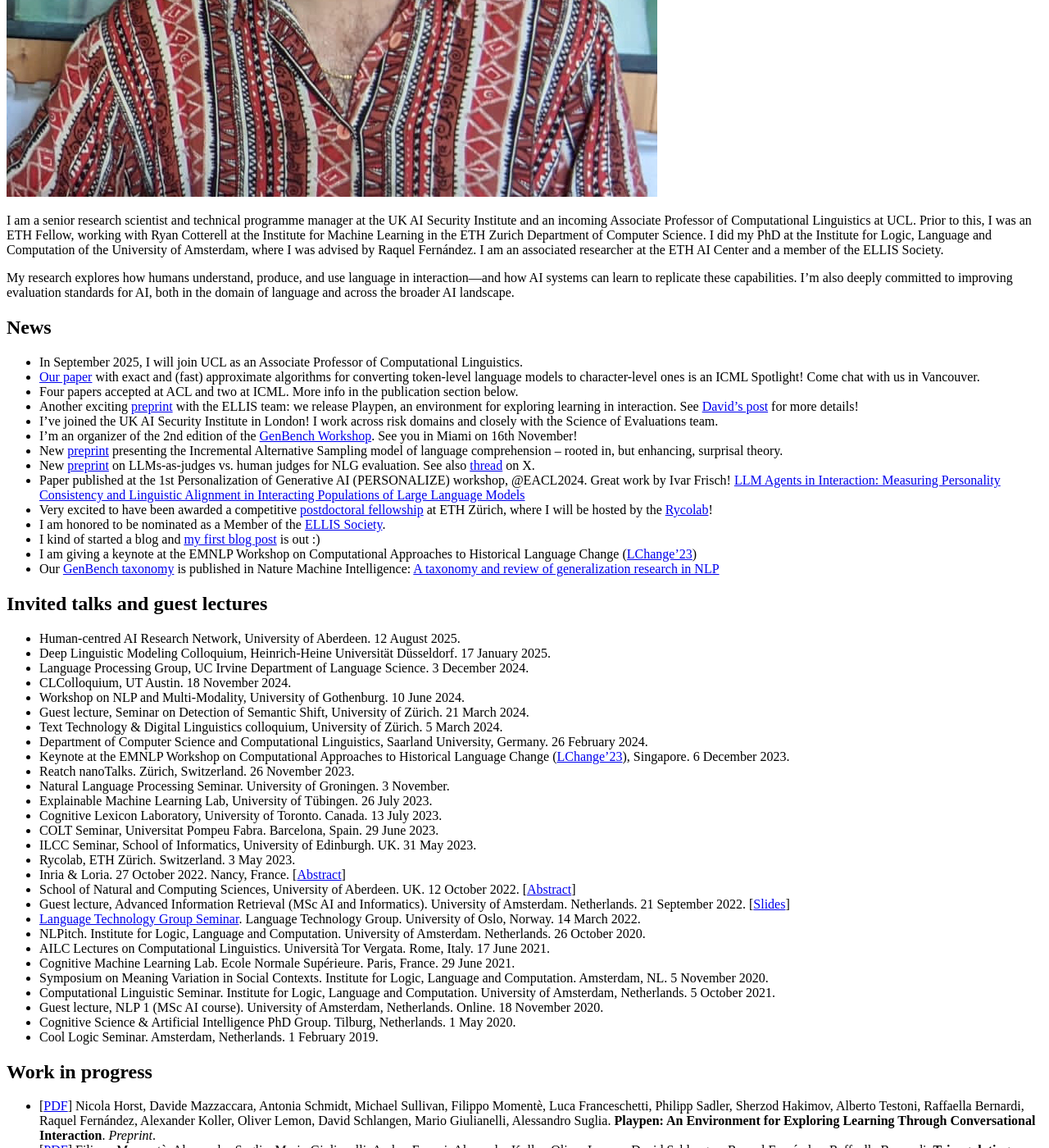
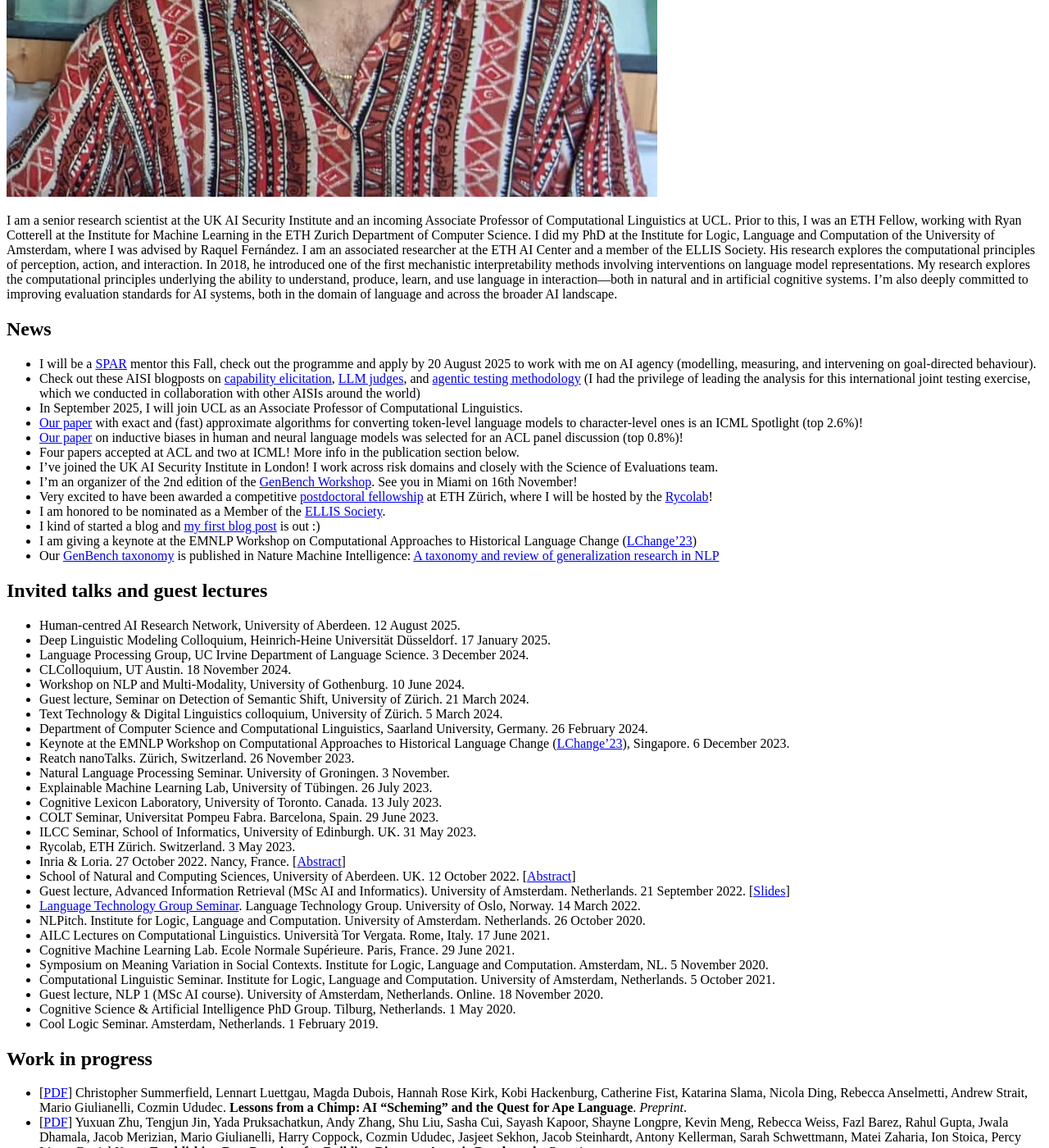
Before and after one commit to glnmario/glnmario.github.io, a Jekyll site: the page built from index.md, in a window 1280 px wide and 1400 px high, scrolled down 738 px. Shown: the whole window at 82% size. Built offline with Jekyll 4.4.1, drawn with Linux system fonts in a browser that asks for light colours; some of the changed text lies outside the part shown.

Commit message:
Update index.md

```diff
--- a/index.md
+++ b/index.md
@@ -6,10 +6,10 @@ layout: default
 
 
 <!--## About me-->
-I am a senior research scientist and technical programme manager at the UK AI Security Institute and an incoming Associate Professor of Computational Linguistics at UCL. Prior to this, I was an ETH Fellow, working with Ryan Cotterell at the Institute for Machine Learning in the ETH Zurich Department of Computer Science. I did my PhD at the Institute for Logic, Language and Computation of the University of Amsterdam, where I was advised by Raquel Fernández.
+I am a senior research scientist at the UK AI Security Institute and an incoming Associate Professor of Computational Linguistics at UCL. Prior to this, I was an ETH Fellow, working with Ryan Cotterell at the Institute for Machine Learning in the ETH Zurich Department of Computer Science. I did my PhD at the Institute for Logic, Language and Computation of the University of Amsterdam, where I was advised by Raquel Fernández.
 I am an associated researcher at the ETH AI Center and a member of the ELLIS Society.
-
-My research explores how humans understand, produce, and use language in interaction—and how AI systems can learn to replicate these capabilities. I'm also deeply committed to improving evaluation standards for AI, both in the domain of language and across the broader AI landscape.
+His research explores the computational principles of perception, action, and interaction. In 2018, he introduced one of the first mechanistic interpretability methods involving interventions on language model representations.
+My research explores the computational principles underlying the ability to understand, produce, learn, and use language in interaction---both in natural and in artificial cognitive systems. I'm also deeply committed to improving evaluation standards for AI systems, both in the domain of language and across the broader AI landscape.
 
 <!--I study language and information processing using tools from machine learning, linguistics, information theory, and cognitive science.
 
@@ -34,21 +34,26 @@ Currently I study Artificial Intelligence at the University of Amsterdam.
 -->
 
 ## News
+- I will be a [SPAR](https://sparai.org/) mentor this Fall, check out the programme and apply by 20 August 2025 to work with me on AI agency (modelling, measuring, and intervening on goal-directed behaviour).
+- Check out these AISI blogposts on [capability elicitation](https://www.aisi.gov.uk/work/our-approach-to-ai-capability-elicitation), [LLM judges](https://www.aisi.gov.uk/work/llm-judges-on-trial-a-new-statistical-framework-to-assess-autograders), and [agentic testing methodology](https://www.aisi.gov.uk/work/international-joint-testing-exercise-agentic-testing) (I had the privilege of leading the analysis for this international joint testing exercise, which we conducted in collaboration with other AISIs around the world)
 - In September 2025, I will join UCL as an Associate Professor of Computational Linguistics.
-- [Our paper](https://doi.org/10.48550/arXiv.2412.03719) with exact and (fast) approximate algorithms for converting token-level language models to character-level ones is an ICML Spotlight! Come chat with us in Vancouver.
-- Four papers accepted at ACL and two at ICML. More info in the publication section below.
-- Another exciting [preprint](https://arxiv.org/abs/2504.08590) with the ELLIS team: we release Playpen, an environment for exploring learning in interaction. See [David's post](https://www.linkedin.com/posts/david-schlangen-23a8295_update-2-new-pre-print-outcome-of-an-activity-7317988138394517504-hrij?utm_source=share&utm_medium=member_desktop&rcm=ACoAAAtYriIBpy3E-KPWCYwDBYf7m0evNuVXHac) for more details!
+- [Our paper](https://doi.org/10.48550/arXiv.2412.03719) with exact and (fast) approximate algorithms for converting token-level language models to character-level ones is an ICML Spotlight (top 2.6%)!
+- [Our paper](https://aclanthology.org/2025.acl-long.1357/) on inductive biases in human and neural language models was selected for an ACL panel discussion (top 0.8%)!
+- Four papers accepted at ACL and two at ICML! More info in the publication section below.
 - I've joined the UK AI Security Institute in London! I work across risk domains and closely with the Science of Evaluations team.
 - I'm an organizer of the 2nd edition of the [GenBench Workshop](https://genbench.org/workshop/). See you in Miami on 16th November!
-- New [preprint](https://doi.org/10.31234/osf.io/fhp84) presenting the Incremental Alternative Sampling model of language comprehension -- rooted in, but enhancing, surprisal theory.
-- New [preprint](https://arxiv.org/pdf/2406.18403) on LLMs-as-judges vs. human judges for NLG evaluation. See also [thread](https://x.com/glnmario/status/1807784630935835040) on X.
-- Paper published at the 1st Personalization of Generative AI (PERSONALIZE) workshop, @EACL2024. Great work by Ivar Frisch! [LLM Agents in Interaction: Measuring Personality Consistency and Linguistic Alignment in Interacting Populations of Large Language Models](https://aclanthology.org/2024.personalize-1.9/)
 - Very excited to have been awarded a competitive [postdoctoral fellowship](https://ethz.ch/en/research/research-promotion/eth-fellowships/list-of-fellows.html) at ETH Zürich, where I will be hosted by the [Rycolab](https://rycolab.io)!
 - I am honored to be nominated as a Member of the [ELLIS Society](https://ellis.eu).
 - I kind of started a blog and [my first blog post](blog/post1) is out :)
 - I am giving a keynote at the EMNLP Workshop on Computational Approaches to Historical Language Change ([LChange'23](https://www.changeiskey.org/event/2023-emnlp-lchange/))
 - Our [GenBench taxonomy](https://genbench.org/taxonomy/) is published in Nature Machine Intelligence: [A taxonomy and review of generalization research in NLP](https://www.nature.com/articles/s42256-023-00729-y)
 
+<!--
+- New [preprint](https://doi.org/10.31234/osf.io/fhp84) presenting the Incremental Alternative Sampling model of language comprehension -- rooted in, but enhancing, surprisal theory.
+- New [preprint](https://arxiv.org/pdf/2406.18403) on LLMs-as-judges vs. human judges for NLG evaluation. See also [thread](https://x.com/glnmario/status/1807784630935835040) on X.
+- Paper published at the 1st Personalization of Generative AI (PERSONALIZE) workshop, @EACL2024. Great work by Ivar Frisch! [LLM Agents in Interaction: Measuring Personality Consistency and Linguistic Alignment in Interacting Populations of Large Language Models](https://aclanthology.org/2024.personalize-1.9/)
+- Another exciting [preprint](https://arxiv.org/abs/2504.08590) with the ELLIS team: we release Playpen, an environment for exploring learning in interaction. See [David's post](https://www.linkedin.com/posts/david-schlangen-23a8295_update-2-new-pre-print-outcome-of-an-activity-7317988138394517504-hrij?utm_source=share&utm_medium=member_desktop&rcm=ACoAAAtYriIBpy3E-KPWCYwDBYf7m0evNuVXHac) for more details!
+-->
 
 ## Invited talks and guest lectures
 - Human-centred AI Research Network, University of Aberdeen. 12 August 2025.
@@ -82,22 +87,25 @@ Currently I study Artificial Intelligence at the University of Amsterdam.
 
 
 ## Work in progress
+- [[PDF](https://doi.org/10.48550/arXiv.2507.03409)] Christopher Summerfield, Lennart Luettgau, Magda Dubois, Hannah Rose Kirk, Kobi Hackenburg, Catherine Fist, Katarina Slama, Nicola Ding, Rebecca Anselmetti, Andrew Strait, Mario Giulianelli, Cozmin Ududec. **Lessons from a Chimp: AI "Scheming" and the Quest for Ape Language**. _Preprint_.
+- [[PDF](https://doi.org/10.48550/arXiv.2507.02825)] Yuxuan Zhu, Tengjun Jin, Yada Pruksachatkun, Andy Zhang, Shu Liu, Sasha Cui, Sayash Kapoor, Shayne Longpre, Kevin Meng, Rebecca Weiss, Fazl Barez, Rahul Gupta, Jwala Dhamala, Jacob Merizian, Mario Giulianelli, Harry Coppock, Cozmin Ududec, Jasjeet Sekhon, Jacob Steinhardt, Antony Kellerman, Sarah Schwettmann, Matei Zaharia, Ion Stoica, Percy Liang, Daniel Kang. **Establishing Best Practices for Building Rigorous Agentic Benchmarks** _Preprint_.
+- [[PDF](https://doi.org/10.48550/arXiv.2507.03772)] Magda Dubois, Harry Coppock, Mario Giulianelli, Timo Flesch, Lennart Luettgau, Cozmin Ududec. **Skewed Score: A statistical framework to assess autograders**. _Preprint_.
 - [[PDF](https://arxiv.org/abs/2504.08590)] Nicola Horst, Davide Mazzaccara, Antonia Schmidt, Michael Sullivan, Filippo Momentè, Luca Franceschetti, Philipp Sadler, Sherzod Hakimov, Alberto Testoni, Raffaella Bernardi, Raquel Fernández, Alexander Koller, Oliver Lemon, David Schlangen, Mario Giulianelli, Alessandro Suglia. **Playpen: An Environment for Exploring Learning Through Conversational Interaction**. _Preprint_.
 - [[PDF](https://doi.org/10.48550/arXiv.2502.14359)] Filippo Momentè, Alessandro Suglia, Mario Giulianelli, Ambra Ferrari, Alexander Koller, Oliver Lemon, David Schlangen, Raquel Fernández, Raffaella Bernardi. **Triangulating LLM Progress through Benchmarks, Games, and Cognitive Tests**. _Preprint_.
+- [[PDF](https://doi.org/10.31234/osf.io/fhp84)] Mario Giulianelli, Sarenne Wallbridge, Ryan Cotterell, Raquel Fernández. **Incremental Alternative Sampling as a Lens into the Temporal and Representational Resolution of Linguistic Prediction**. _Preprint_.
 
 
 ## Publications
-- [[PDF](https://doi.org/10.48550/arXiv.2506.03902)] Eleftheria Tsipidi, Samuel Kiegeland, Franz Nowak, Tianyang Xu, Ethan Wilcox, Alex Warstadt, Ryan Cotterell, Mario Giulianelli. **The Harmonic Structure of Information Contours**. In _Proceedings of the 63rd Annual Meeting of the Association for Computational Linguistics (ACL 2025)_.
-- [[PDF](https://doi.org/10.48550/arXiv.2506.05136)] Taiga Someya, Anej Svete, Brian DuSell, Timothy J. O'Donnell, Mario Giulianelli, Ryan Cotterell. **Information Locality as an Inductive Bias for Neural Language Models**. In _Proceedings of the 63rd Annual Meeting of the Association for Computational Linguistics (ACL 2025)_.
-- [[PDF soon](https://glnmario.github.io)] Francesco Ignazio Re, Andreas Opedal, Glib Manaiev,  Mario Giulianelli, Ryan Cotterell. **A Spatio-Temporal Point Process for Fine-Grained Modeling of Reading Behavior**. In _Proceedings of the 63rd Annual Meeting of the Association for Computational Linguistics (ACL 2025)_.
-- [[PDF](https://arxiv.org/pdf/2406.18403)] Anna Bavaresco, Raffaella Bernardi, Leonardo Bertolazzi, Desmond Elliott, Raquel Fernández, Albert Gatt, Esam Ghaleb, Mario Giulianelli, Michael Hanna, Alexander Koller, André FT Martins, Philipp Mondorf, Vera Neplenbroek, Sandro Pezzelle, Barbara Plank, David Schlangen, Alessandro Suglia, Aditya K Surikuchi, Ece Takmaz, Alberto Testoni. 2024. **LLMs instead of Human Judges? A Large Scale Empirical Study across 20 NLP Evaluation Tasks**. In _Proceedings of the 63rd Annual Meeting of the Association for Computational Linguistics (ACL 2025)_.
+- [[PDF](https://aclanthology.org/2025.acl-long.1527/)] Eleftheria Tsipidi, Samuel Kiegeland, Franz Nowak, Tianyang Xu, Ethan Wilcox, Alex Warstadt, Ryan Cotterell, Mario Giulianelli. **The Harmonic Structure of Information Contours**. In _Proceedings of the 63rd Annual Meeting of the Association for Computational Linguistics (ACL 2025)_.
+- [[PDF](https://aclanthology.org/2025.acl-long.1357/)] Taiga Someya, Anej Svete, Brian DuSell, Timothy J. O'Donnell, Mario Giulianelli, Ryan Cotterell. **Information Locality as an Inductive Bias for Neural Language Models**. In _Proceedings of the 63rd Annual Meeting of the Association for Computational Linguistics (ACL 2025)_. **Panel (top 0.8%)**.
+- [[PDF](https://aclanthology.org/2025.acl-long.1474/)] Francesco Ignazio Re, Andreas Opedal, Glib Manaiev,  Mario Giulianelli, Ryan Cotterell. **A Spatio-Temporal Point Process for Fine-Grained Modeling of Reading Behavior**. In _Proceedings of the 63rd Annual Meeting of the Association for Computational Linguistics (ACL 2025)_.
+- [[PDF](https://aclanthology.org/2025.acl-short.20/)] Anna Bavaresco, Raffaella Bernardi, Leonardo Bertolazzi, Desmond Elliott, Raquel Fernández, Albert Gatt, Esam Ghaleb, Mario Giulianelli, Michael Hanna, Alexander Koller, André FT Martins, Philipp Mondorf, Vera Neplenbroek, Sandro Pezzelle, Barbara Plank, David Schlangen, Alessandro Suglia, Aditya K Surikuchi, Ece Takmaz, Alberto Testoni. 2025. **LLMs instead of Human Judges? A Large Scale Empirical Study across 20 NLP Evaluation Tasks**. In _Proceedings of the 63rd Annual Meeting of the Association for Computational Linguistics (ACL 2025)_.
 - [[PDF](https://doi.org/10.48550/arXiv.2412.03719)] Tim Vieira, Ben LeBrun, Mario Giulianelli, Juan Luis Gastaldi, Brian DuSell, John Terilla, Timothy J. O'Donnell, Ryan Cotterell. **From Language Models over Tokens to Language Models over Characters**. In _Proceedings of the 42nd International Conference on Machine Learning (ICML 2025)_. **Spotlight (top 2.6%)**.
-- [[PDF soon](https://icml.cc/virtual/2025/poster/44596)] Tim Vieira, Tianyu Liu, Clemente Pasti, Yahya Emara, Brian DuSell, Benjamin LeBrun, Mario Giulianelli, Juan Luis Gastaldi, John Terilla, Timothy O'Donnell, Ryan Cotterell. **Language Models over Canonical Byte-Pair Encodings**. In _Proceedings of the 42nd International Conference on Machine Learning (ICML 2025)_.
-- [[PDF](https://arxiv.org/pdf/2410.02691)] Mario Giulianelli, Luca Malagutti, Juan Luis Gastaldi, Brian DuSell, Tim Vieira, Ryan Cotterell. 2024. **On the Proper Treatment of Tokenization in Psycholinguistics**. In _Proceedings of the 2024 Conference on Empirical Methods in Natural Language Processing (EMNLP 2024)_.
-- [[PDF](https://arxiv.org/pdf/2409.10728)] Mario Giulianelli, Andreas Opedal, Ryan Cotterell. 2024. **Generalized Measures of Anticipation and Responsivity in Online Language Processing**. In _Findings of the Association for Computational Linguistics: EMNLP 2024_.
-- [[PDF](https://arxiv.org/pdf/2410.17676)] Clara Meister, Mario Giulianelli, Tiago Pimentel. 2024. **Towards a Similarity-aware Surprisal Theory**. In _Proceedings of the 2024 Conference on Empirical Methods in Natural Language Processing (EMNLP 2024)_.
-- [[PDF](https://arxiv.org/pdf/2410.16062)] Eleftheria Tsipidi, Franz Nowak, Ryan Cotterell, Ethan Wilcox, Mario Giulianelli, Alex Warstadt. **Surprise! Uniform Information Density Isn't the Whole Story: Predicting Surprisal Contours in Long-form Discourse**. In _Proceedings of the 2024 Conference on Empirical Methods in Natural Language Processing (EMNLP 2024)_.
-- [[PDF](https://doi.org/10.31234/osf.io/fhp84)] Mario Giulianelli, Sarenne Wallbridge, Ryan Cotterell, Raquel Fernández. 2024. **Incremental Alternative Sampling as a Lens into the Temporal and Representational Resolution of Linguistic Prediction**. _Preprint_.
+- [[PDF](https://doi.org/10.48550/arXiv.2506.07956)] Tim Vieira, Tianyu Liu, Clemente Pasti, Yahya Emara, Brian DuSell, Benjamin LeBrun, Mario Giulianelli, Juan Luis Gastaldi, John Terilla, Timothy O'Donnell, Ryan Cotterell. **Language Models over Canonical Byte-Pair Encodings**. In _Proceedings of the 42nd International Conference on Machine Learning (ICML 2025)_.
+- [[PDF](https://aclanthology.org/2024.emnlp-main.1032/)] Mario Giulianelli, Luca Malagutti, Juan Luis Gastaldi, Brian DuSell, Tim Vieira, Ryan Cotterell. 2024. **On the Proper Treatment of Tokenization in Psycholinguistics**. In _Proceedings of the 2024 Conference on Empirical Methods in Natural Language Processing (EMNLP 2024)_.
+- [[PDF](https://aclanthology.org/2024.findings-emnlp.682.pdf)] Mario Giulianelli, Andreas Opedal, Ryan Cotterell. 2024. **Generalized Measures of Anticipation and Responsivity in Online Language Processing**. In _Findings of the Association for Computational Linguistics: EMNLP 2024_.
+- [[PDF](https://aclanthology.org/2024.emnlp-main.921/)] Clara Meister, Mario Giulianelli, Tiago Pimentel. 2024. **Towards a Similarity-aware Surprisal Theory**. In _Proceedings of the 2024 Conference on Empirical Methods in Natural Language Processing (EMNLP 2024)_.
+- [[PDF](https://aclanthology.org/2024.emnlp-main.1047/)] Eleftheria Tsipidi, Franz Nowak, Ryan Cotterell, Ethan Wilcox, Mario Giulianelli, Alex Warstadt. **Surprise! Uniform Information Density Isn't the Whole Story: Predicting Surprisal Contours in Long-form Discourse**. In _Proceedings of the 2024 Conference on Empirical Methods in Natural Language Processing (EMNLP 2024)_.
 - [[PDF](https://aclanthology.org/2024.lrec-main.494/)] Jun Sen Yee, Mario Giulianelli, and Arabella Sinclair. 2024. **Efficiency and Effectiveness in Task‐Oriented Dialogue: On Construction Repetition, Information Rate, and Task Success**. In _Proceedings of the 2024 Joint International Conference on Computational Linguistics, Language Resources and Evaluation (LREC‐COLING 2024)_.
 - [[PDF](https://aclanthology.org/2024.personalize-1.9/)] Ivar Frisch and Mario Giulianelli. 2024. **LLM Agents in Interaction: Measuring Personality Consistency and Linguistic Alignment in Interacting Populations of Large Language Models** In _Proceedings of the 1st Personalization of Generative AI Workshop (EACL)_.
 - [[PDF](https://aclanthology.org/2024.personalize-1.9/)] Iris Luden, Mario Giulianelli, and Raquel Fernández. 2024. **Beyond Perplexity: Examining Temporal Generalization in Large Language Models via Definition Generation**. _Computational Linguistics in the Netherlands Journal 13 (CLIN)_.
@@ -127,6 +135,19 @@ Currently I study Artificial Intelligence at the University of Amsterdam.
 - [[PDF](mscthesis.pdf)] Lexical Semantic Change Analysis with Contextualised Word Representations. 2019. _Master's thesis._
 - [[PDF](https://arxiv.org/pdf/1708.03910.pdf)] Semi-supervised emotion lexicon expansion with label propagation and specialized word embeddings. 2017. _Bachelor's thesis._
 
+
+## Working with me
+Please have a look at the following list of opportunities. I will keep updating it over the next months. If you are interested in applying for any of these, please get in touch.
+- [Supervised Program for Alignment Research](https://sparai.org)[deadline: **20 August 2026**]
+- [Leverhulme Doctoral Scholarship](https://www.leverhulme.ac.uk/leverhulme-doctoral-scholarships) [deadline: March 2026]
+- [UCL Research Excellence Scholarship](https://www.ucl.ac.uk/scholarships/research-excellence-scholarship)
+- [UCL Research Opportunity Scholarship](https://www.ucl.ac.uk/scholarships/ucl-research-opportunity-scholarship)
+- [UCL Language and Cognition MPhil/PhD](https://www.ucl.ac.uk/prospective-students/graduate/research-degrees/language-and-cognition-mphil-phd)
+- [UCL Linguistics MPhil/PhD](https://www.ucl.ac.uk/prospective-students/graduate/research-degrees/linguistics-mphil-phd)
+- [UCL Foundational Artificial Intelligence MPhil/PhD](https://www.ucl.ac.uk/foundational-ai-cdt/)
+- [Gatsby Unit PhD Programme](https://www.ucl.ac.uk/gatsby/study-and-work/gatsby-unit-phd-programme)
+- [Information page on studentships](https://www.ucl.ac.uk/doctoral-school/funding/apply-studentships)
+
 <!-- - Measuring alignment in conversations across topics and linguistic markers.
 - Evaluating the syntactic competence of RAN language models.
 - Extraction of event graphs from Kafka’s short stories.
```
